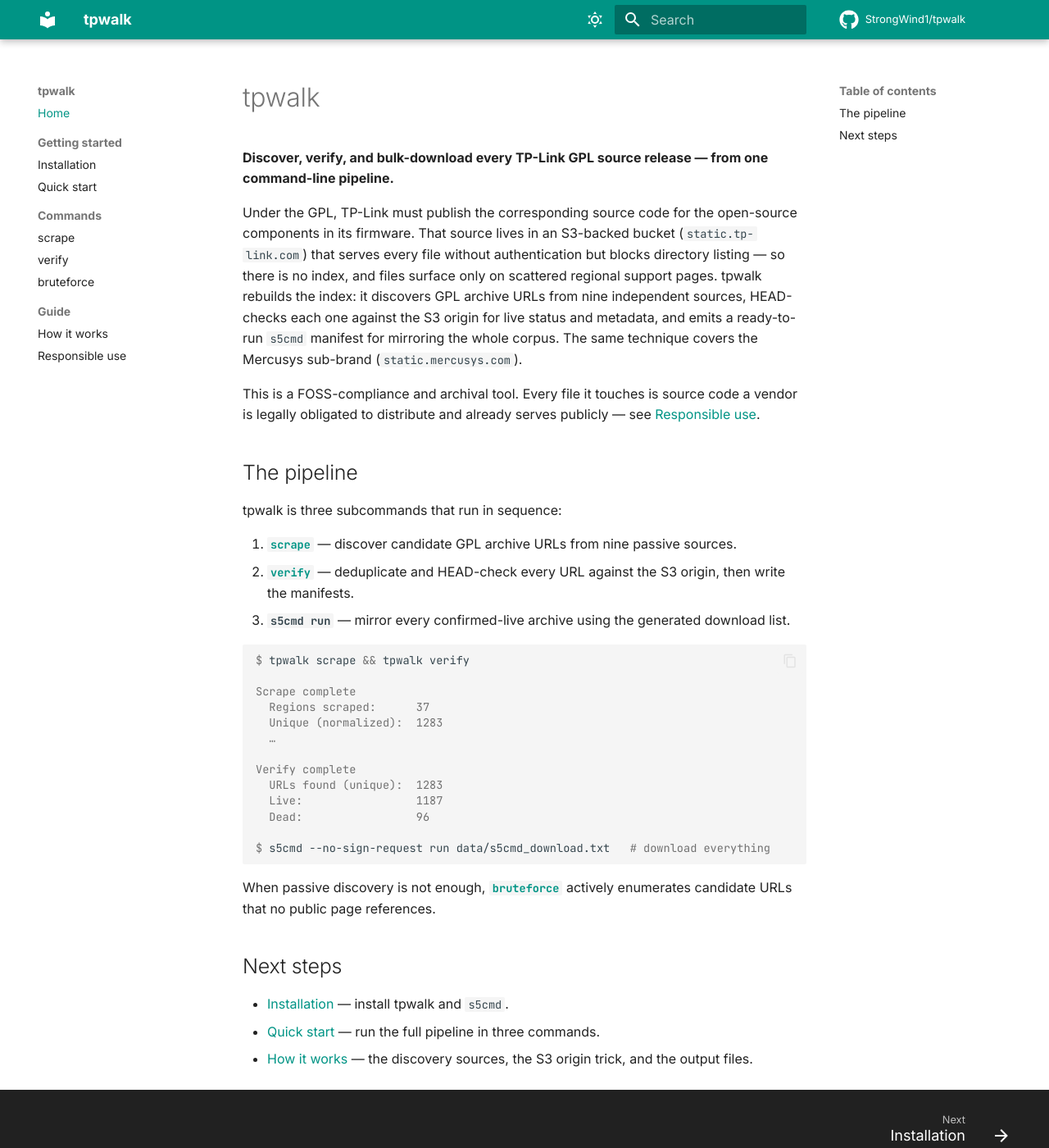
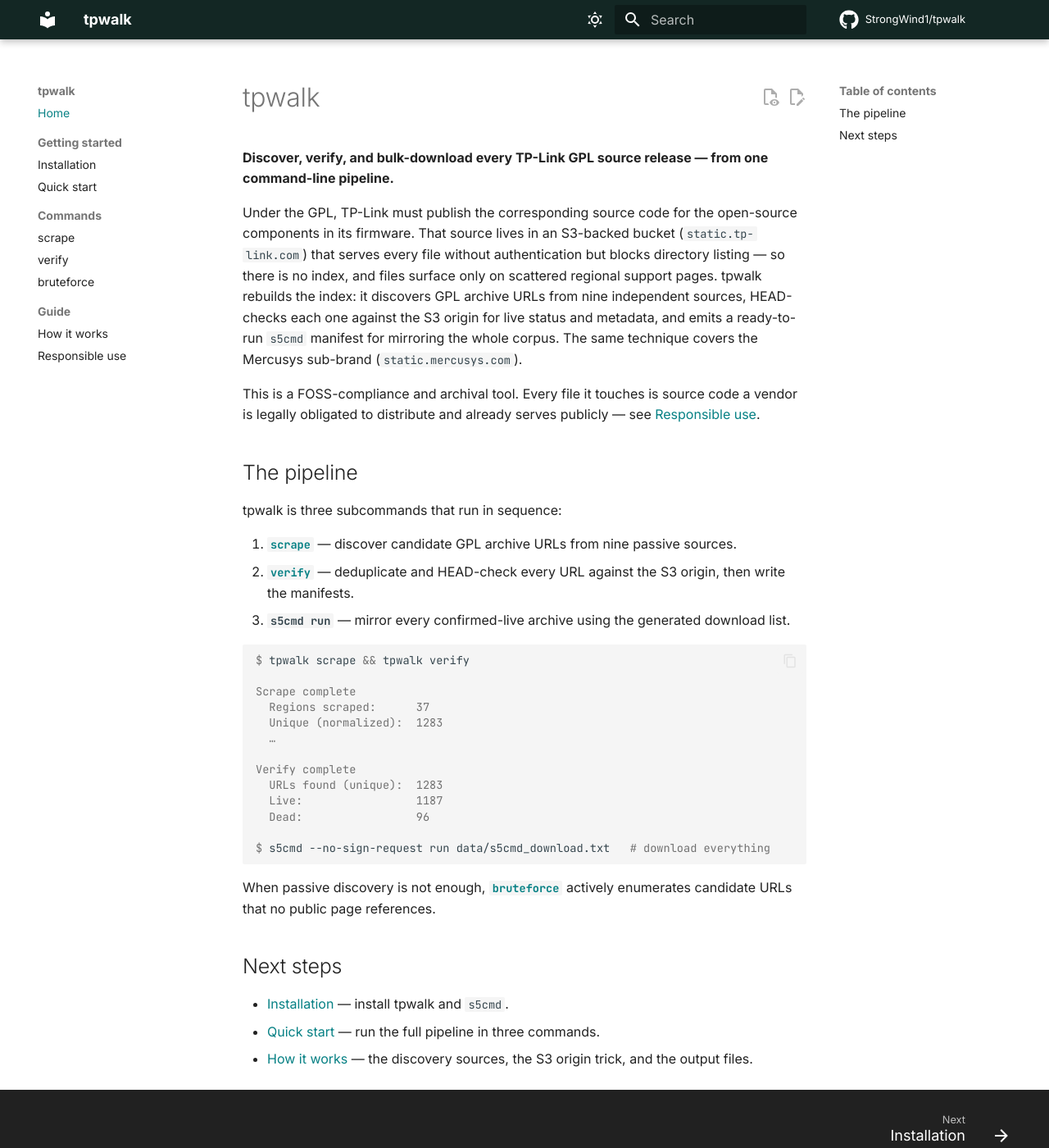
Before and after one commit to StrongWind1/tpwalk, an MkDocs documentation site: the page built from docs/index.md, in a window 1280 px wide and 1400 px high. Shown: the whole window at 82% size. Built offline with MkDocs 1.6.1 and Material for MkDocs 9.7.7, drawn with Linux system fonts in a browser that asks for light colours; plug-ins that fetch from the network failed and are left out; comment, search, counter and statistics services are not loaded; some of the changed text lies outside the part shown.

Commit message:
docs: publish under strongwind.dev and standardize the mkdocs config
site_url pointed at strongwind1.github.io, which 301-redirects to
strongwind.dev, so the canonical tag and every sitemap entry advertised a host
that serves no content.

- site_url -> https://strongwind.dev/tpwalk/
- align theme, features, markdown extensions and plugins with the sibling docs
  sites; add copyright, edit_uri, strict and a validation block
- enable the privacy plugin so Google Fonts are served from the site
- move the palette into stylesheets/theme.css with primary and accent both
  custom, defining every Material colour variable plus --md-hue
--md-typeset-a-color is now set explicitly: it defaults to the primary colour,
which rendered body links near-black against this palette.

```diff
--- /dev/null
+++ b/docs/stylesheets/theme.css
@@ -0,0 +1,54 @@
+/* tpwalk -- site theme.
+ *
+ * The only place this site's colour is defined. mkdocs.yml sets `primary: custom`
+ * and `accent: custom`, which make Material emit the palette attributes but ship
+ * no rules for them, so every variable below has to be supplied here. Anything
+ * omitted silently falls back to Material's indigo defaults in main.css.
+ *
+ * `:root > *` rather than `:root`: the palette attributes live on <body>, so this
+ * matches the same element and keeps winning even if the config ever moves back
+ * to a named colour. Plain `:root` targets <html> and would be overridden.
+ *
+ * Material already paints .md-header and .md-tabs from --md-primary-fg-color.
+ * Do not add direct background-color rules for them -- that is what let the
+ * header drift away from the variable that claims to define it.
+ */
+
+:root > * {
+  /* Header, tabs, footer */
+  --md-primary-fg-color: #132724;
+  --md-primary-fg-color--light: #1d3c37;
+  --md-primary-fg-color--dark: #0b1816;
+
+  /* Text drawn on top of the header bar */
+  --md-primary-bg-color: #ffffff;
+  --md-primary-bg-color--light: #ffffffb3;
+
+  /* Text drawn on top of accent-filled elements */
+  --md-accent-bg-color: #ffffff;
+  --md-accent-bg-color--light: #ffffffb3;
+}
+
+/* Accent ships one shade per scheme. Material's 16 named accents are tuned to stay
+ * legible on both backgrounds; a hand-picked one is not, and every value here was
+ * solved to clear WCAG AA (4.5:1) against the scheme it renders on.
+ *
+ * --md-typeset-a-color is set explicitly because Material defaults it to
+ * var(--md-primary-fg-color). With a primary this dark that renders body links in
+ * near-black, indistinguishable from surrounding text. */
+
+[data-md-color-scheme="slate"] {
+  /* Tints all 19 hsl-derived slate surfaces -- page, code, footer, tables -- to
+   * this site's hue, instead of hardcoding each one. */
+  --md-hue: 171;
+
+  --md-accent-fg-color: #63e4e9;
+  --md-accent-fg-color--transparent: #63e4e91a;
+  --md-typeset-a-color: #63e4e9;
+}
+
+[data-md-color-scheme="default"] {
+  --md-accent-fg-color: #068084;
+  --md-accent-fg-color--transparent: #0680841a;
+  --md-typeset-a-color: #068084;
+}
--- a/mkdocs.yml
+++ b/mkdocs.yml
@@ -1,8 +1,10 @@
 site_name: tpwalk
 site_description: TP-Link GPL source URL discovery and verification.
-site_url: https://strongwind1.github.io/tpwalk/
+site_url: https://strongwind.dev/tpwalk/
 repo_url: https://github.com/StrongWind1/tpwalk
 repo_name: StrongWind1/tpwalk
+edit_uri: edit/main/docs/
+copyright: Copyright &copy; 2025 - 2026 StrongWind1
 
 theme:
   name: material
@@ -15,49 +17,73 @@
     # Dark mode (default) — respects system preference
     - media: "(prefers-color-scheme: dark)"
       scheme: slate
-      primary: teal
-      accent: amber
+      primary: custom
+      accent: custom
       toggle:
         icon: material/weather-night
         name: Switch to light mode
     # Light mode — respects system preference
     - media: "(prefers-color-scheme: light)"
       scheme: default
-      primary: teal
-      accent: amber
+      primary: custom
+      accent: custom
       toggle:
         icon: material/weather-sunny
         name: Switch to dark mode
   features:
+    # Navigation
     - navigation.instant
+    - navigation.instant.prefetch
+    - navigation.instant.progress
     - navigation.tracking
     - navigation.sections
+    - navigation.path
     - navigation.top
     - navigation.indexes
     - navigation.footer
+    # Table of contents
     - toc.follow
+    # Search
     - search.highlight
     - search.suggest
+    - search.share
+    # Header
+    - header.autohide
+    - announce.dismiss
+    # Content
     - content.code.copy
     - content.code.annotate
+    - content.action.edit
+    - content.action.view
 
 plugins:
   - search
+  # Downloads the Google Fonts requested by theme.font at build time so the
+  # published site makes no third-party requests.
+  - privacy
 
 markdown_extensions:
   - admonition
   - pymdownx.details
-  - pymdownx.superfences
+  - pymdownx.superfences:
+      custom_fences:
+        - name: mermaid
+          class: mermaid
+          format: !!python/name:pymdownx.superfences.fence_code_format
   - pymdownx.highlight:
       anchor_linenums: true
+      line_spans: __span
       pygments_lang_class: true
   - pymdownx.inlinehilite
   - pymdownx.tabbed:
       alternate_style: true
+  - pymdownx.mark
+  - pymdownx.keys
   - tables
   - attr_list
   - md_in_html
   - def_list
+  - footnotes
   - toc:
       permalink: true
 
@@ -81,4 +107,15 @@
       name: tpwalk on GitHub
   generator: false
 
+extra_css:
+  # theme.css is the site palette; primary and accent are both `custom`,
+  # so every Material colour variable is defined there.
+  - stylesheets/theme.css
+
 strict: true
+
+validation:
+  omitted_files: warn
+  absolute_links: warn
+  unrecognized_links: warn
+  anchors: warn
```
